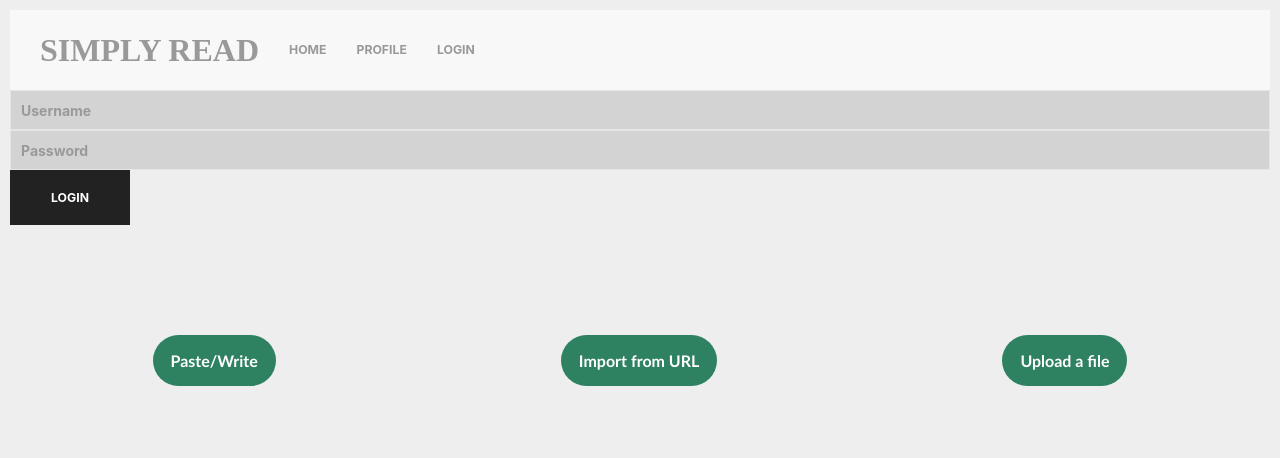
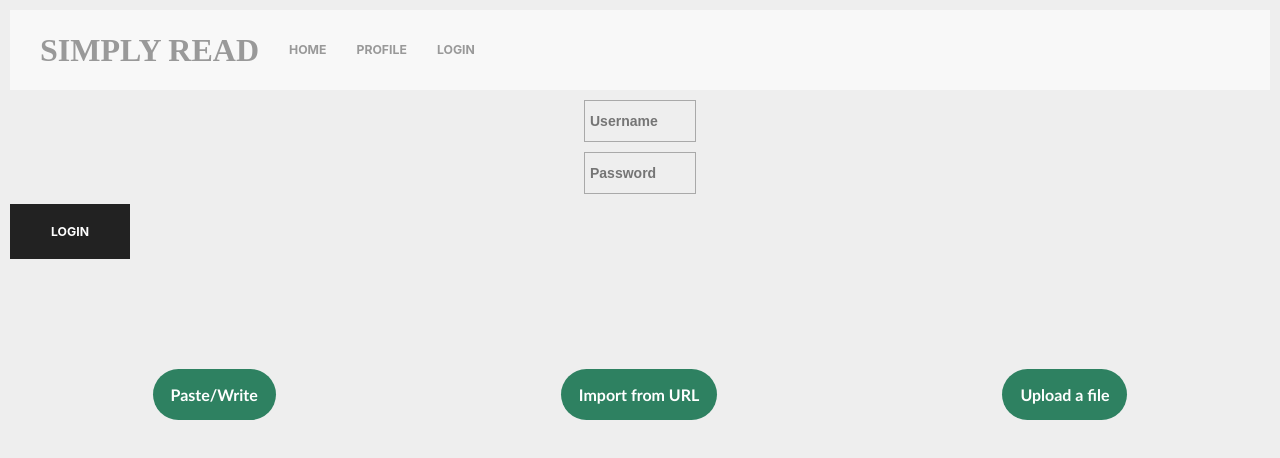
Before and after one commit to Lame-Ass-Koreans/SimplyRead, a React (Create React App) app: page / in a window 1280 px wide. Both pictures are taken after a click on the link "LOGIN". Shown: the top 458 px of the page. Built offline with nearby package versions, Linux system fonts and the light colour scheme.

Commit message:
css
more font revisions, still working on login

```diff
--- a/src/MainPage/MainPage.css
+++ b/src/MainPage/MainPage.css
@@ -1,3 +1,21 @@
+/* 전체 폰트 */
+html,
+input,
+code {
+	font-size: 14px;
+    font-weight: bold;
+    font-family: Arial, Helvetica, sans-serif;
+    color: black ;
+    margin: 10px;
+    line-height: 1.7;
+    background: #eee;
+}
+
+/* 배경 */
+body {
+    background: #eee;
+}
+
 button {
     color: white;
     font-size: 15px;
@@ -23,21 +41,27 @@ button:hover {
 textarea {
 	background: transparent;
 	width: 80%;
-	height: 150px;
+	height: 300px;
     border-style: solid;
     border-width: 20px 1px 1px 1px;
     border-top-color: #2E8161;
 	transition: .3s;
 	padding: 10px;
 
+    font-size: 14px;
+    font-weight: bold;
+    font-family: Arial, Helvetica, sans-serif;
+    color: black ;
+    margin: 10px;
+    line-height: 1.7;
+
     display: block;
     margin-left: auto;
     margin-right: auto;
 }
-
 textarea:focus,
 textarea:hover {
-	height: 200px;
+	height: 340px;
     transition: 0.3s;
 }
 
@@ -56,7 +80,6 @@ textarea:hover {
     margin-left: auto;
     margin-right: auto;
 }
-
 .inp1 input:focus,
 .inp1 input:hover {
 	height: 25px;
@@ -80,24 +103,18 @@ textarea:hover {
     margin-right: auto;
 }
 
+.login1 input,
+.login2 input{
+    background: transparent;
+	width: 100px;
+	height: 30px;
+    border-style: solid;
+    border-width: 1px;
+    border-color: darkgrey;
+	transition: .3s;
+	padding: 5px;
 
-/* 전체 폰트 */
-html,
-th,
-td,
-input,
-select,
-code {
-	font-size: 14px;
-    font-weight: bold;
-    color: black ;
-    margin: 10px;
-    line-height: 1.7;
-    background: #eee;
-    font-family: "Lucida Console", "Courier New", monospace;
+    display: block;
+    margin-left: auto;
+    margin-right: auto;
 }
-
-/* 배경 */
-body {
-    background: #eee;
-}
--- a/src/MainPage/MainPage.tsx
+++ b/src/MainPage/MainPage.tsx
@@ -50,7 +50,7 @@ export const MainPage = () => {
     }
 
     const stickyLinks : JSX.Element[] = [
-        <li><a style={{fontFamily: "Stencil Std", fontWeight: "bold", fontSize:"32px"}}>Simply Read</a></li>,
+        <li className="DD"><a style={{fontFamily: "Stencil Std", fontWeight: "bold", fontSize:"32px"}}>Simply Read</a></li>,
         //<li><img src="logo.png" height = "70px" width = "200px" alt="me"/></li>,
         <li><a>Home</a></li>,
         <li><a>Profile</a></li>,
@@ -111,18 +111,18 @@ export const MainPage = () => {
     }
 
     return (
-        <div style={{height:"350px"}}>
+        <div>
             <div>
                 <StickyNav toggleRSM={false} links={stickyLinks}/>
             </div>
             {showLogin &&
                 <div>
                     <div>
-                        <div>
-                            <input value={userName} onChange={(e) => {setUserName(e.target.value);setBadLogin(false)}} style={{backgroundColor:"lightgrey"}}className="uk-input" type="text" placeholder="Username"/>
+                        <div className="login1">
+                            <input value={userName} onChange={(e) => {setUserName(e.target.value);setBadLogin(false)}} type="text" placeholder="Username"/>
                         </div>
-                        <div>
-                            <input value={password} onChange={(e) => {setPassword(e.target.value);setBadLogin(false)}} style={{backgroundColor:"lightgrey"}}className="uk-input" type="password" placeholder="Password"/>
+                        <div className="login2">
+                            <input value={password} onChange={(e) => {setPassword(e.target.value);setBadLogin(false)}} type="password" placeholder="Password"/>
                         </div>
                         <button className="uk-button uk-button-secondary uk-button-large" onClick={() => {
                             callLogin()
@@ -172,7 +172,9 @@ export const MainPage = () => {
                 }
                 {mode === "WRITE" &&
                     <form>
+                        <div>
                         <textarea value={currentText} onChange={(e) => {setCurrentText(e.target.value)}} placeholder="Type your content here"></textarea>
+                        </div>
                     </form>
                 }
                 {mode === "URL" &&
```
